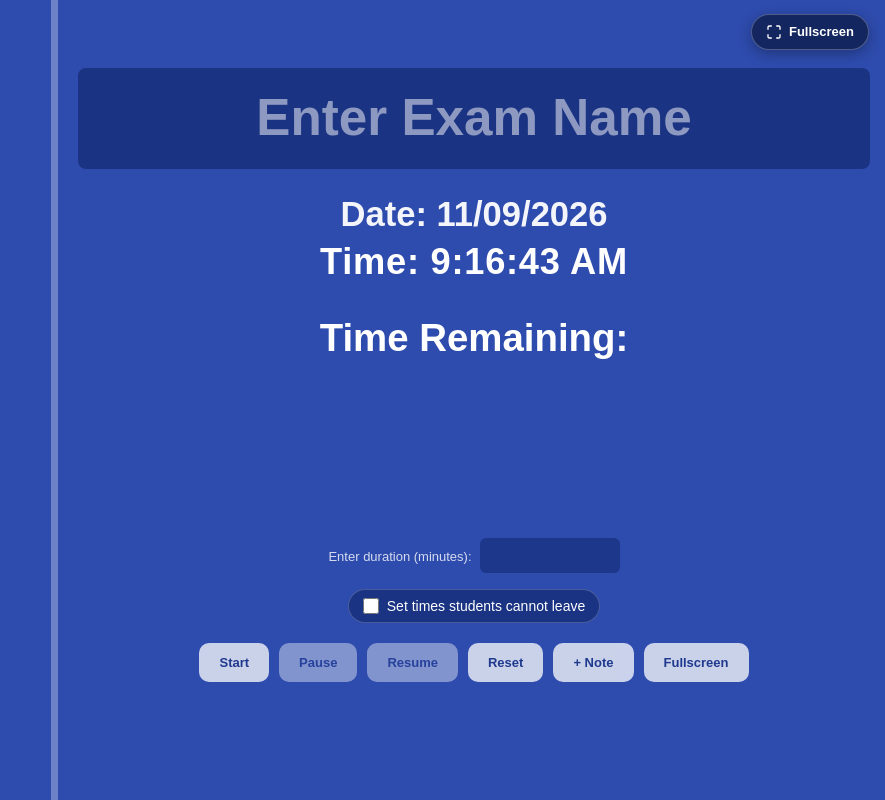
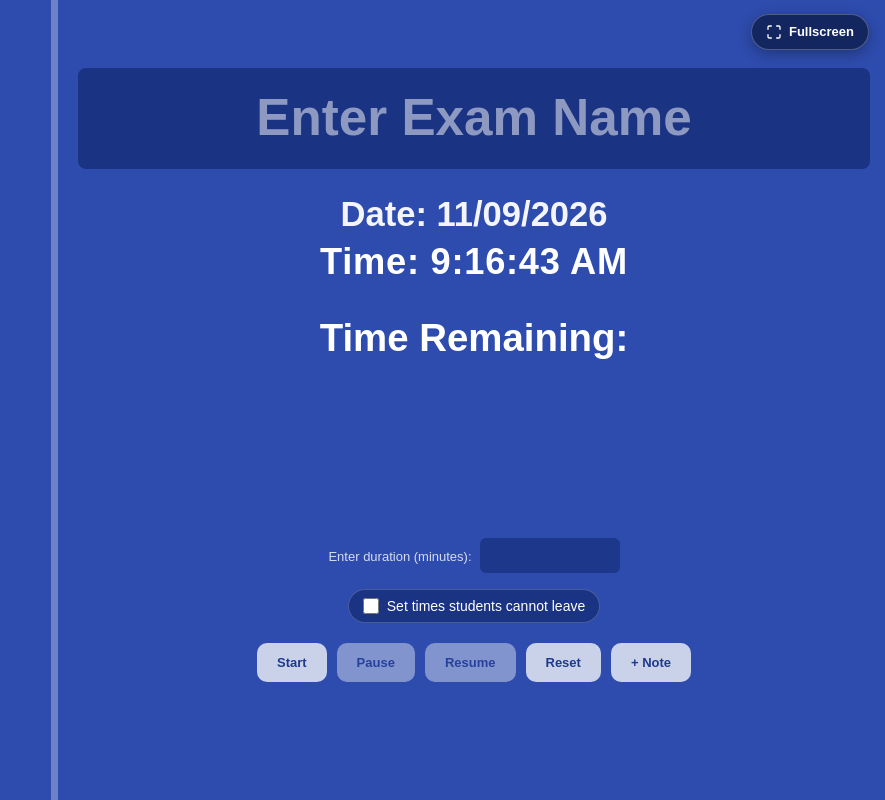
Before and after one commit to MrZhong-MRGS/count, a React (Vite) app: page / in a window 1280 px wide. Shown: the whole page, without its empty margins (395-1280 px from the left). Built offline with nearby package versions, Linux system fonts and the light colour scheme.

Commit message:
refactor: remove fullscreen toggle button
The fullscreen toggle button has been removed from the UI as per updated interface requirements.

```diff
--- a/src/App.tsx
+++ b/src/App.tsx
@@ -734,14 +734,6 @@ export default function App() {
           >
             {showNote ? 'Hide Note' : '+ Note'}
           </button>
-          <button
-            id="fullscreen-toggle-btn"
-            type="button"
-            onClick={toggleFullscreen}
-            title="Toggle Fullscreen Mode (Press F)"
-          >
-            {isFullscreen ? 'Exit Fullscreen' : 'Fullscreen'}
-          </button>
         </div>
 
         <div id="message-label">{message}</div>
```
